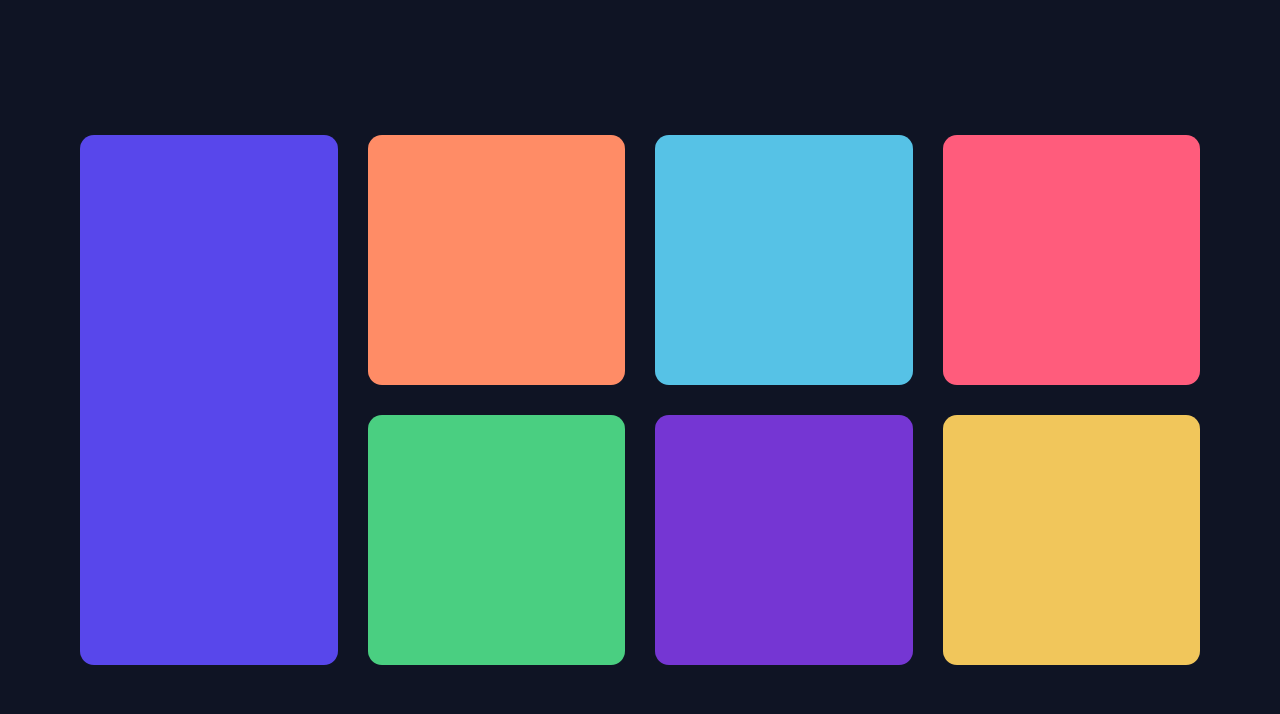
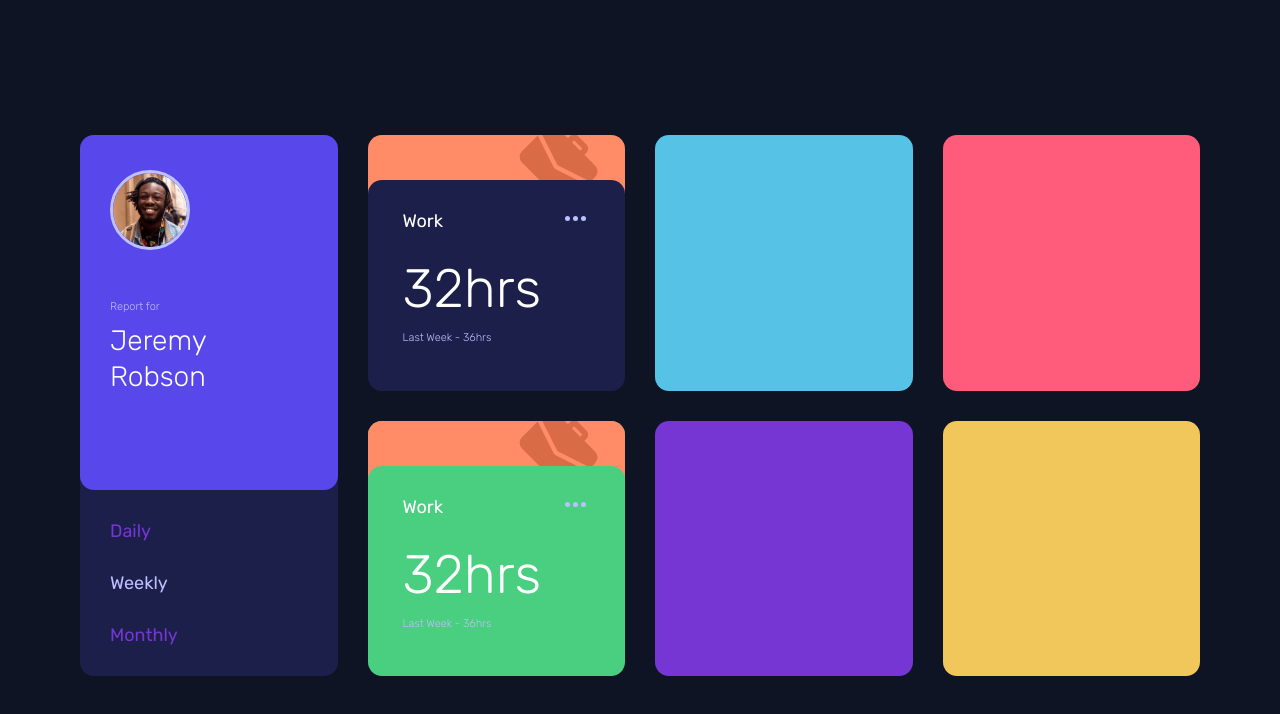
Before and after one commit to CristhoperGomes/TimeTrackingDashboard, a plain HTML site: page index.html in a window 1280 px wide. Drawn offline with Linux system fonts and the light colour scheme.

Commit message:
Criação estrutura básica do profile e dos cards

```diff
--- a/assets/css/style.css
+++ b/assets/css/style.css
@@ -18,15 +18,18 @@ html {
     --desaturated-blue: hsl(235, 45%, 61%);
     --pale-blue: hsl(236, 100%, 87%);
 
+
     /*Typography*/
     font-family: 'Rubik', sans-serif;
     font-size: 18px;
+    color: #fff;
 }
 
 body {
     background-color: var(--very-dark-blue);
     width: 100vw;
     height: 100vh;
+    max-width: 1440px;
     overflow: hidden;
     display: flex;
 }
@@ -40,17 +43,102 @@ body {
     grid-gap: 30px;
 }
 
-.card{
+.profile {
+    grid-row: 1 / 3;
+    background-color: var(--dark-blue);
     border-radius: 14px;
 }
 
-.profile {
+.profile-header {
     background-color: var(--profile);
-    grid-row: 1 / 3;
+    height: 355px;
+    border-radius: 14px;
+    padding: 35px 30px;
 }
 
-.work {
+.profile-header p {
+    margin-top: 45px;
+    font-weight: 300;
+    font-size: 0.61rem;
+    color: var(--pale-blue);
+}
+
+.profile-header h2 {
+    margin-top: 10px;
+    font-weight: 300;
+    font-size: 1.56rem;
+    line-height: 2.00rem;
+}
+
+.profile-avatar img {
+    width: 80px;
+    height: auto;
+    border: 3px solid var(--pale-blue);
+    border-radius: 50%;
+}
+
+.time-course {
+    margin: 30px;
+    cursor: pointer;
+    width: fit-content;
+    color: var(--social);
+}
+
+.time-course.active,
+.time-course:hover {
+    color: var(--pale-blue);
+}
+
+.card {
+    border-radius: 14px;
+    background-color: var(--dark-blue);
+    cursor: pointer;
+}
+.card:hover{
+    background-color: var(--desaturated-blue);
+}
+
+.stats-menu {
+    margin-top: -14px;
+    border-radius: 14px 14px 0 0;
+    background-color: inherit;
+    display: flex;
+    flex-direction: row;
+    justify-content: space-between;
+    align-items: center;
+    padding: 30px 35px 0 35px;
+}
+.menu{
+    background-image: url(../images/icon-ellipsis.svg);
+    background-repeat: no-repeat;
+    width: 25px;
+    height: 10px;
+    cursor: pointer;
+}
+
+.card h3{
+    margin-top: 25px;
+    margin-left: 35px;
+    font-weight: 300;
+    font-size: 3rem;
+}
+
+.card p{
+    margin-top: 10px;
+    font-weight: 300;
+    font-size: 0.61rem;
+    color: var(--pale-blue);
+    margin-left: 35px;
+}
+
+.work-header {
     background-color: var(--work);
+    height: 59px;
+    border-radius: 14px 14px 0 0;
+    background-image: url(../images/icon-work.svg);
+    background-repeat: no-repeat;
+    background-position: 85%;
+    z-index: -1;
 }
 
 .play {
--- a/index.html
+++ b/index.html
@@ -15,11 +15,38 @@
 
 <body>
     <div class="container">
-        <div class="card profile"></div>
-        <div class="card work"></div>
+        <div class="profile">
+            <div class="profile-header">
+                <div class="profile-avatar" id="profile-avatar">
+                    <img src="media/image-jeremy.png" alt="avatar" id="profile-avatar-img">
+                </div>
+                <p>Report for</p>
+                <h2 id="profile-name">Jeremy Robson</h2>
+            </div>
+            <div class="time-course">Daily</div>
+            <div class="time-course active">Weekly</div>
+            <div class="time-course">Monthly</div>
+        </div>
+        <div class="card work">
+            <div class="work-header"></div>
+            <div class="stats-menu">
+                <div class="stats-tittle">Work</div>
+                <div class="menu"></div>
+            </div>
+            <h3 id="work-time">32hrs</h3>
+            <p id="work-time-historic">Last Week - 36hrs</p>
+        </div>
         <div class="card play"></div>
         <div class="card study"></div>
-        <div class="card exercise"></div>
+        <div class="card exercise">
+            <div class="work-header"></div>
+            <div class="stats-menu">
+                <div class="stats-tittle">Work</div>
+                <div class="menu"></div>
+            </div>
+            <h3 id="work-time">32hrs</h3>
+            <p id="work-time-historic">Last Week - 36hrs</p>
+        </div>
         <div class="card social"></div>
         <div class="card self-care"></div>
     </div>
```
